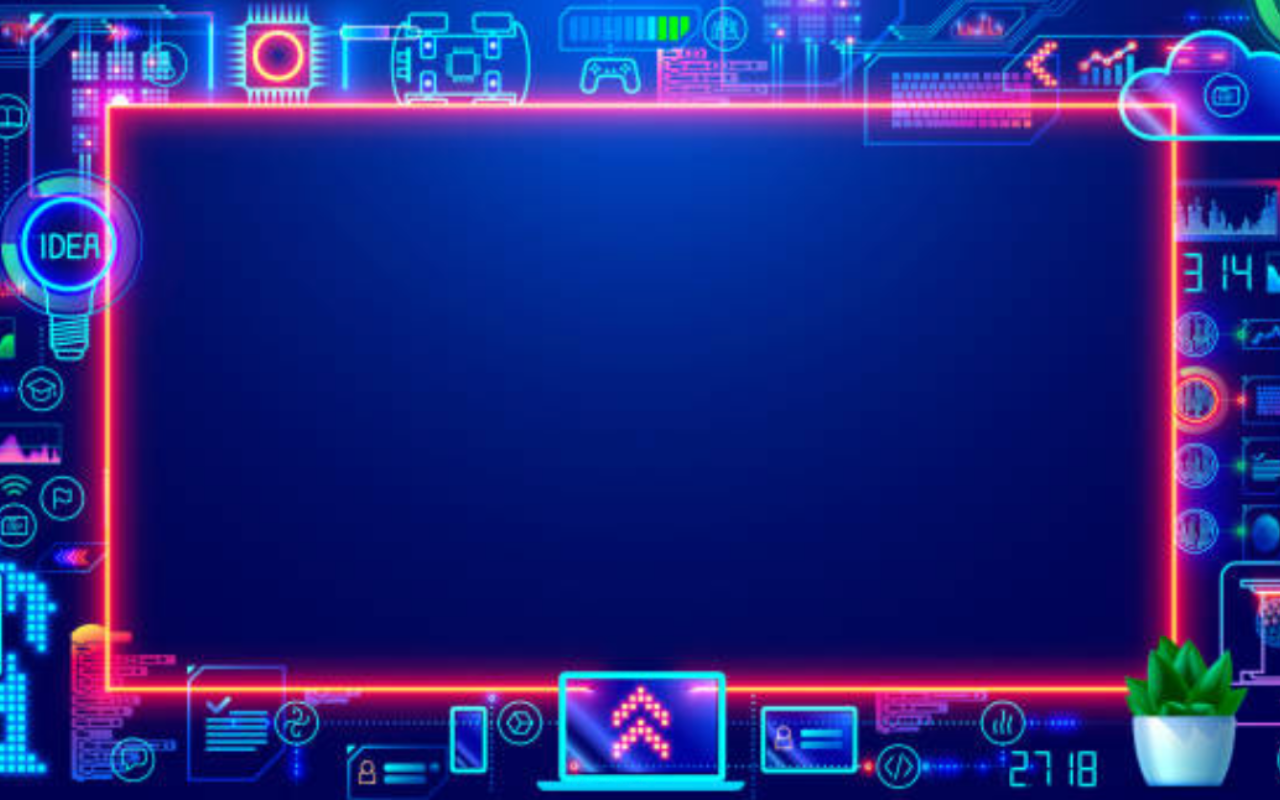
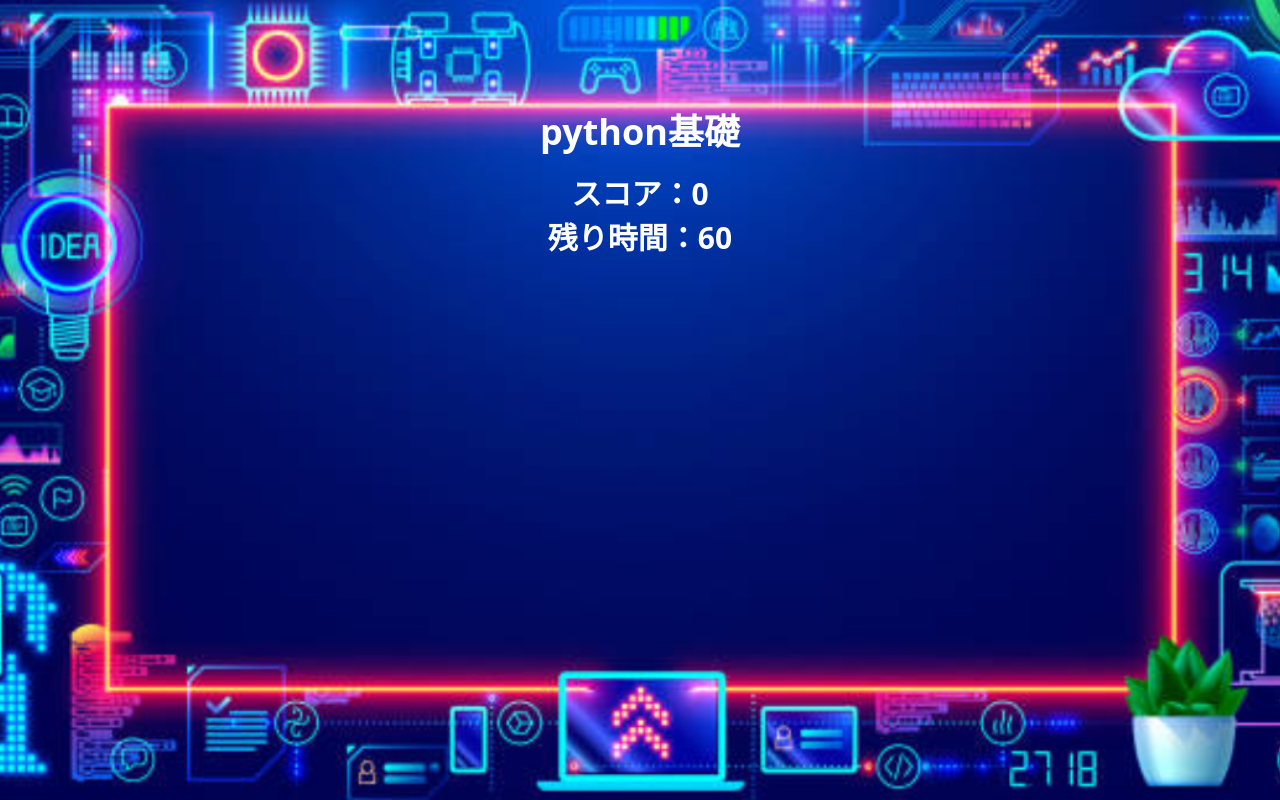
Before and after one commit to yusei53/typing_game, a React (Vite) app: page /game in a window 1280 px wide. Built offline with nearby package versions, Linux system fonts and the light colour scheme.

Commit message:
スコア、残り時間、タイトル表示

```diff
--- a/src/components/game.tsx
+++ b/src/components/game.tsx
@@ -1,6 +1,18 @@
-export const Game = () => {
-    return (
-        <div className="flex justify-center items-center h-screen bg-custom-background">
-        </div>
-    )
+import { useState } from "react";
+
+export const Game = (props: { title: string }) => {
+  const title = props.title;
+
+  const [score, setScore] = useState(0);
+  const [timeLeft, setTimeLeft] = useState(60);
+
+  return (
+    <div className="flex justify-center items-center h-screen bg-custom-background">
+      <div className="h-4/5 p-8 font-bold text-white justify-center text-center">
+        <p className="text-4xl mb-6">{title}</p>
+        <p className="text-3xl mb-2">スコア：{score}</p>
+        <p className="text-3xl">残り時間：{timeLeft}</p>
+      </div>
+    </div>
+  );
 };
```
